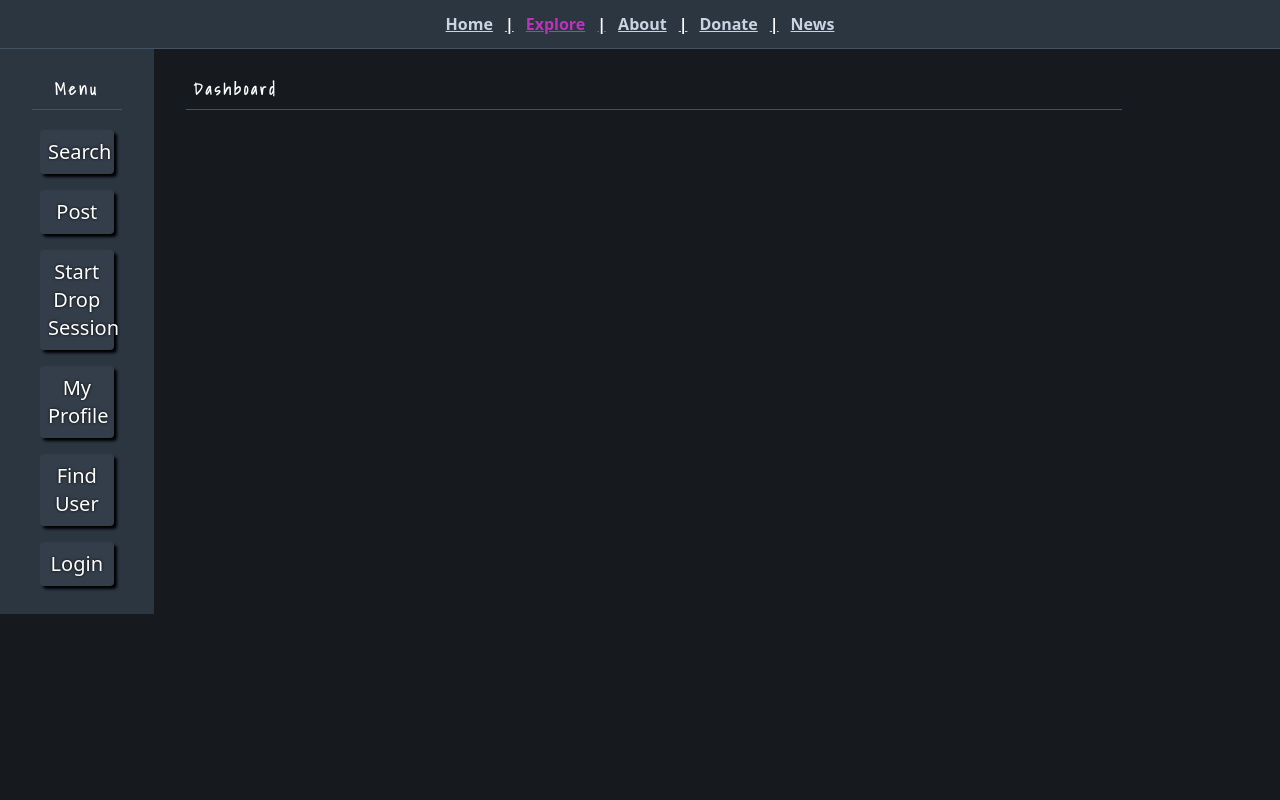
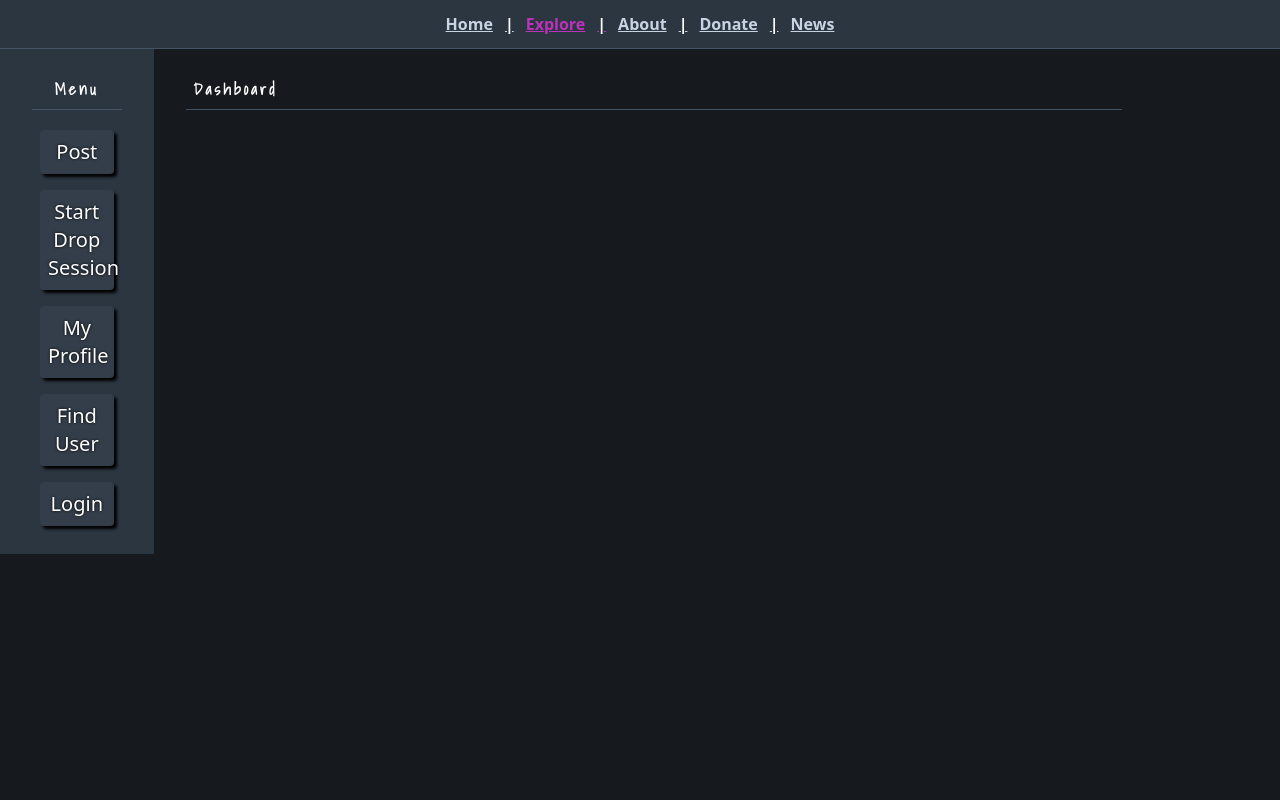
Before and after one commit to william-horn/wizard-wiki, a Next.js app: page /explore in a window 1280 px wide. Shown: the top 800 px of the page. Built offline with nearby package versions, Linux system fonts and the light colour scheme; a web font is replaced by a local one.

Commit message:
new transition animations

```diff
--- a/components/layouts/HeaderFooterLayout/index.js
+++ b/components/layouts/HeaderFooterLayout/index.js
@@ -22,10 +22,18 @@ const HeaderFooterLayout = ({ children }) => {
   const navbarRef = useRef(null);
   const footerRef = useRef(null);
 
-  const context = {};
+  const context = {
+    navbarHeight: 0,
+  };
 
   // Determine if we should transition layout sub-components
   const transitionHeader = layoutDiff('header');
+
+  useEffect(() => {
+    const navbar = navbarRef.current;
+    context.navbarHeight = navbar ? navbar.clientHeight : context.navbarHeight;
+    console.log('computed navbar height: ', context.navbarHeight);
+  });
 
   // Handle layout sub-component transitions between pages
   useEffect(() => {
--- a/pages/_app.js
+++ b/pages/_app.js
@@ -53,7 +53,7 @@ function MyApp({ Component, pageProps }) {
       currentUrl,
       layoutDiff
     }}>
-      <Container add="wrapper w-screen h-screen bg-primary overflow-x-hidden overflow-y-scroll">
+      <Container add="wrapper min-h-screen bg-primary">
         <LayoutController>
           <Component {...pageProps} />
         </LayoutController>
--- a/pages/explore/index.js
+++ b/pages/explore/index.js
@@ -12,19 +12,22 @@ import { useAppContext } from "../../providers/AppProvider";
 import Navbar from "../../components/layouts/HeaderFooterLayout/Navbar";
 
 const Explore = function() {
+  const { navbarHeight } = useHeaderFooterLayoutContext();
   const navbarRef = useRef(null);
   const menuRef = useRef(null);
+
+  useEffect(() => {
+    console.log('inside explore');
+  });
 
   return (
     <Container add="flex h-full w-full absolute">
 
       {/* Menu */}
       <Container ref={menuRef} add="w-[12%] h-fit sticky">
-        <Container add="relative right-[100%] menu-slide-in bg-secondary">
-          <Container add="p-5">
+        <Container add="relative right-[100%] menu-slide-in bg-secondary p-5">
           <Title add="tracking-wider shadows-font bottom-line mx-3 mb-3">Menu</Title>
           <Container add="flex flex-col">
-              <button className="p-2 mx-5 my-2 text-xl rounded text-white bg-[#333e4a] shadow-[3px_3px_3px_rgb(0,0,0)] text-shadow-md">Search</button>
             <button className="p-2 mx-5 my-2 text-xl rounded text-white bg-[#333e4a] shadow-[3px_3px_3px_rgb(0,0,0)] text-shadow-md">Post</button>
             <button className="p-2 mx-5 my-2 text-xl rounded text-white bg-[#333e4a] shadow-[3px_3px_3px_rgb(0,0,0)] text-shadow-md">Start Drop Session</button>
             <button className="p-2 mx-5 my-2 text-xl rounded text-white bg-[#333e4a] shadow-[3px_3px_3px_rgb(0,0,0)] text-shadow-md">My Profile</button>
@@ -33,11 +36,10 @@ const Explore = function() {
           </Container>
         </Container>
       </Container>
-      </Container>
 
 
       {/* Page Content */}
-      <Container add="w-[75%] rounded fade-in-slow m-5 inline-block">
+      <Container add="w-[75%] rounded fade-in-slow m-5">
         <Title add="tracking-wider shadows-font text-left bottom-line mx-3 mb-7" remove="text-center">Dashboard</Title>
       </Container>
 
--- a/styles/globals.css
+++ b/styles/globals.css
@@ -45,6 +45,7 @@ html,
 body {
   padding: 0;
   margin: 0;
+  /* overflow-x: hidden; */
   /* overflow-y: auto; */
   /* background-color: yellow; */
   background-color: #16191d;
@@ -107,10 +108,10 @@ a {
 
 .transition-header {
   /* --header-anim */
-  animation-timing-function:cubic-bezier(0.075, 0.82, 0.165, 1);
+  animation-timing-function: cubic-bezier(0.175, 0.885, 0.32, 1.275);
   animation-delay: 0s;
   animation-name: var(--header-anim);
-  animation-duration: 0.5s;
+  animation-duration: 0.3s;
   animation-fill-mode: forwards;
 }
 
@@ -125,7 +126,7 @@ a {
 }
 
 .menu-slide-in {
-  animation-timing-function: cubic-bezier(0.23, 1, 0.320, 1);
+  animation-timing-function: cubic-bezier(0.19, 1, 0.22, 1);
   animation-name: slide-left-right;
   animation-duration: 0.5s;
   animation-delay: 0.3s;
```
Lines whose indentation alone changed are shown as unchanged.
